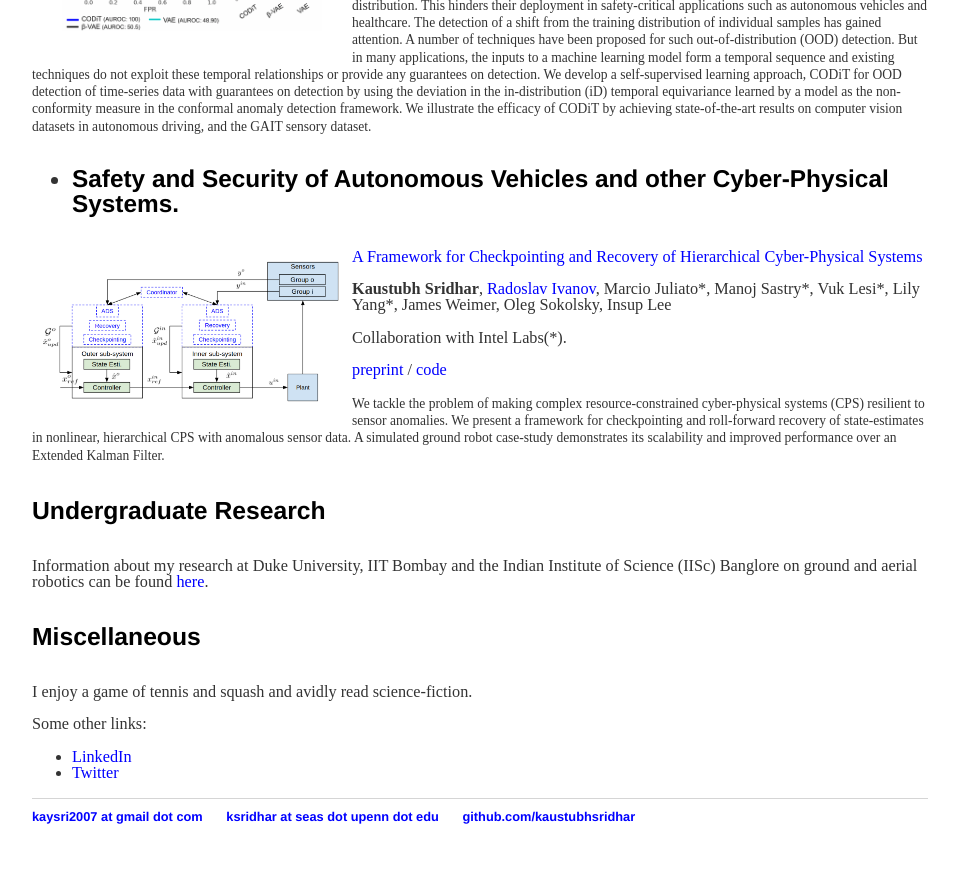
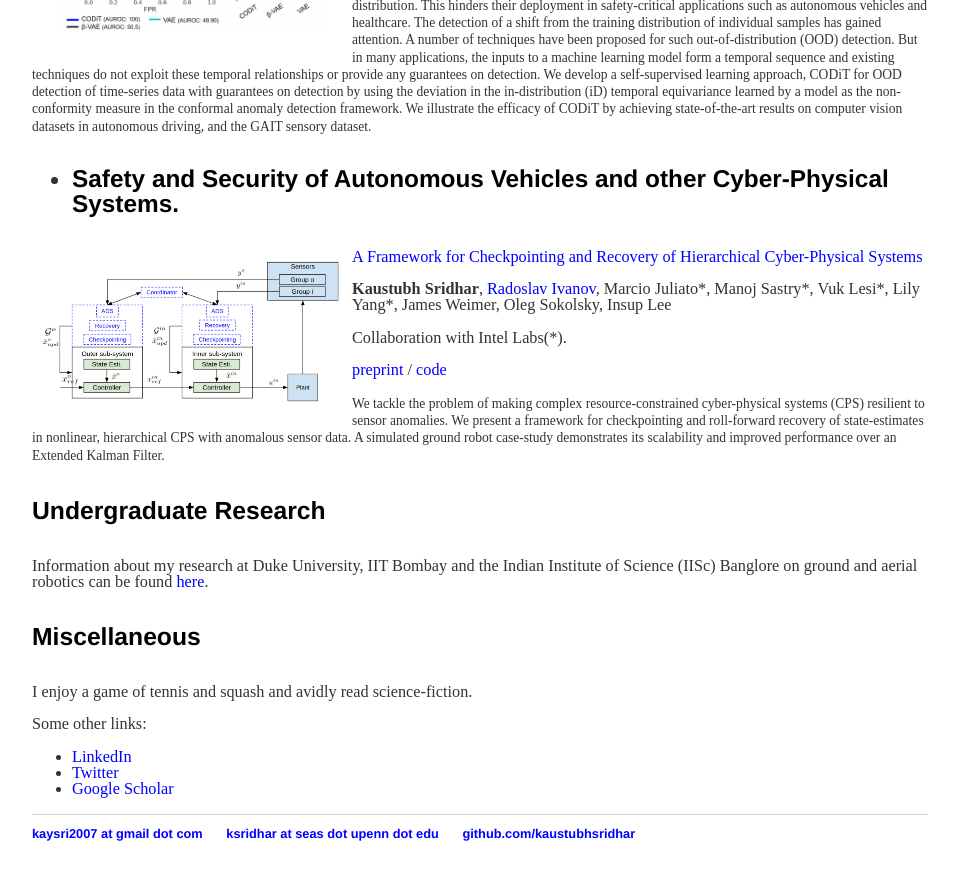
Before and after one commit to kaustubhsridhar/kaustubhsridhar_old.github.io, a Jekyll site: the page built from index.html, in a window 1280 px wide and 900 px high, scrolled down 1560 px. Shown: the top 880 px of the window, without its empty margins (160-1119 px from the left). Built offline with Jekyll 4.4.1, drawn with Linux system fonts in a browser that asks for light colours.

Commit message:
Update index.html

```diff
--- a/index.html
+++ b/index.html
@@ -88,5 +88,6 @@
 	<ul class="contacts">
 		<li><a href="https://linkedin.com/in/kaustubh-sridhar-8636797a/">LinkedIn</a></li>
 		<li><a href="https://twitter.com/_k_sridhar">Twitter</a></li>
+		<li><a href="https://scholar.google.com/citations?hl=en&tzom=240&user=V-HiOnUAAAAJ">Google Scholar</a></li>
 	</ul></font>
 </div>
```
